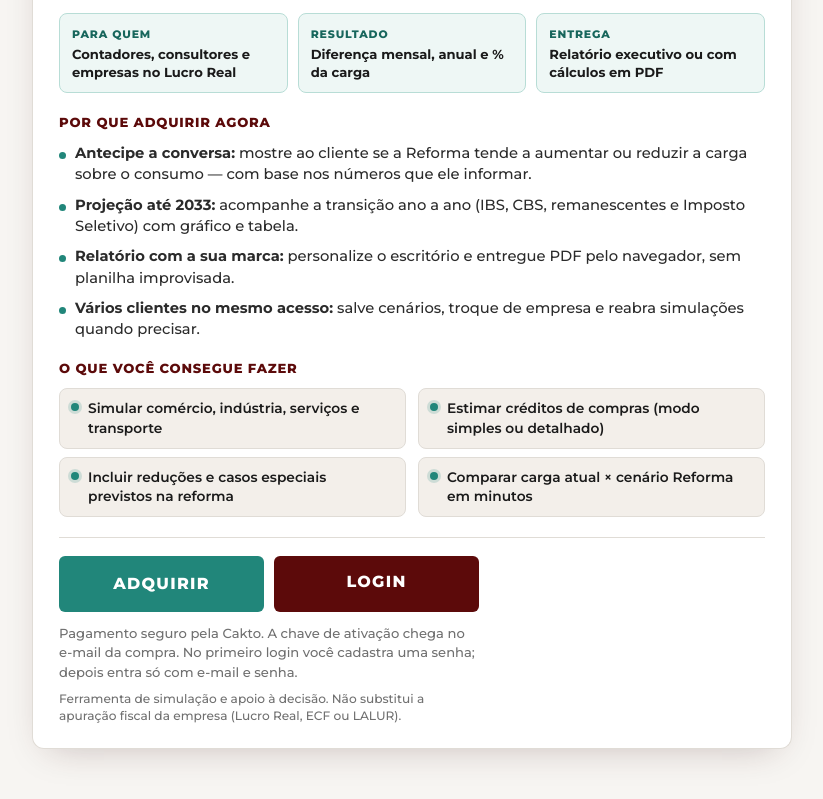
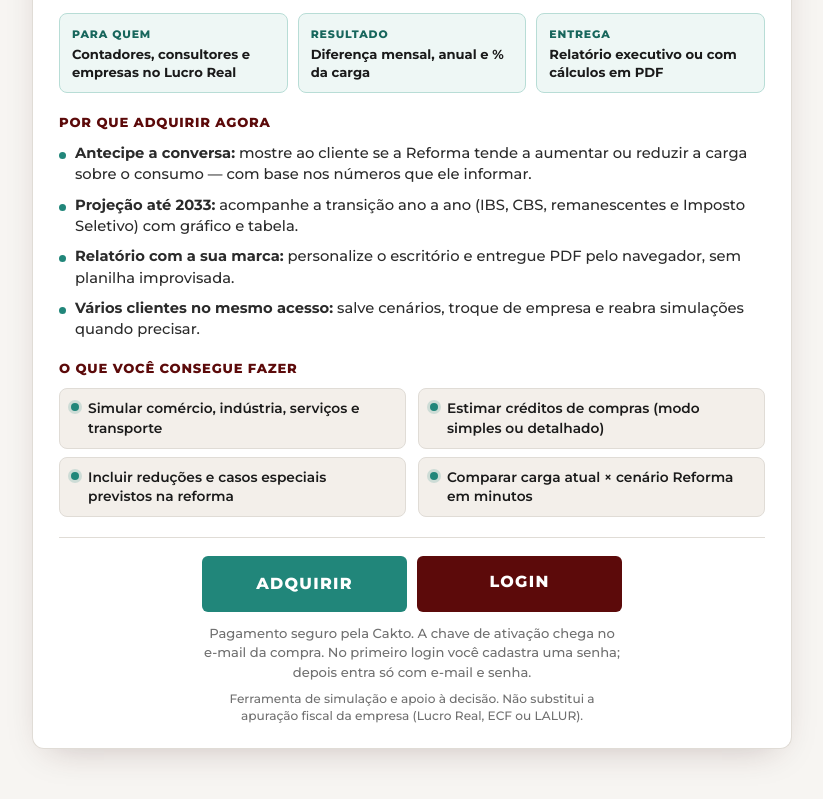
Before and after one commit to marianamarisp-ops/Contabiliza_Simulador_LR, a website: page index.html in a window 1280 px wide. Shown: the part 672-1471 px from the top of the page, without its empty margins (228-1051 px from the left). Drawn offline with Linux system fonts and the light colour scheme.

Commit message:
Center the product CTA buttons and helper text on the landing card.
Co-authored-by: Cursor <cursoragent@cursor.com>

```diff
--- a/styles.css
+++ b/styles.css
@@ -54,11 +54,11 @@ body{font-family:"Montserrat",system-ui,-apple-system,BlinkMacSystemFont,"Segoe
 .product-features{list-style:none;display:grid;grid-template-columns:1fr 1fr;gap:8px 12px;margin:0 0 20px}
 .product-features li{font-size:.86rem;font-weight:600;color:var(--ink);padding:10px 12px 10px 28px;position:relative;line-height:1.4;background:var(--surface);border:1px solid var(--line);border-radius:8px}
 .product-features li::before{content:"";position:absolute;left:11px;top:14px;width:8px;height:8px;border-radius:50%;background:var(--lr);box-shadow:0 0 0 3px rgba(33,134,122,.18)}
-.product-cta-block{padding-top:4px;border-top:1px solid var(--line);display:flex;flex-direction:column;align-items:flex-start;gap:0}
-.product-cta-row{display:flex;flex-wrap:wrap;gap:10px;width:100%;max-width:420px;margin-top:14px}
+.product-cta-block{padding-top:4px;border-top:1px solid var(--line);display:flex;flex-direction:column;align-items:center;gap:0;text-align:center}
+.product-cta-row{display:flex;flex-wrap:wrap;justify-content:center;gap:10px;width:100%;max-width:420px;margin-top:14px}
 .product-buy,.product-login{display:inline-flex;flex:1 1 160px;min-width:140px;margin:0;justify-content:center}
-.product-secure{margin-top:12px;font-size:.82rem;color:var(--muted);line-height:1.45;max-width:420px}
-.product-note{margin-top:8px;font-size:.76rem;color:var(--muted);line-height:1.4;max-width:420px}
+.product-secure{margin-top:12px;font-size:.82rem;color:var(--muted);line-height:1.45;max-width:420px;text-align:center}
+.product-note{margin-top:8px;font-size:.76rem;color:var(--muted);line-height:1.4;max-width:420px;text-align:center}
 .product-access{display:none;min-width:0;width:100%}
 .auth-card[hidden]{display:none!important}
 .auth-card{width:100%;max-width:440px;background:var(--card);border:1px solid var(--line);border-radius:var(--radius);box-shadow:var(--shadow);padding:28px 26px 24px;border-top:4px solid var(--lr)}
```
